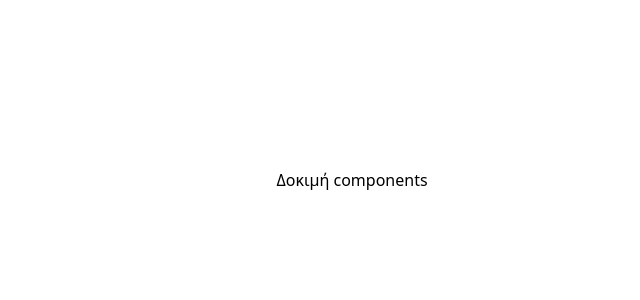
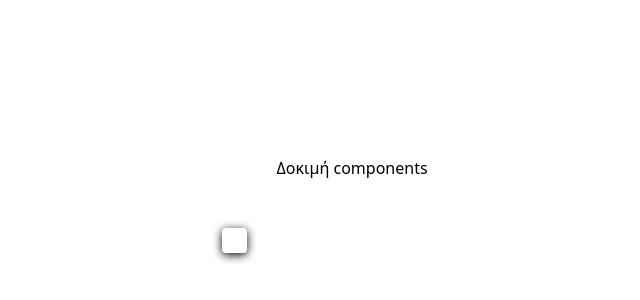
Before and after one commit to NikosKouroumpetsis/stem-ui, a Nuxt app: page / in a window 1280 px wide. Shown: the part 196-496 px from the top of the page, without its empty margins (288-928 px from the left). Built offline with nearby package versions, Linux system fonts and the light colour scheme.

Commit message:
BaseCheckbox and customVModel

```diff
--- /dev/null
+++ b/packages/Base/BaseCheckbox/BaseCheckbox.vue
@@ -0,0 +1,100 @@
+<script lang="ts">
+import type { InjectionKey, Ref, SetupContext } from "vue";
+import { ref, watch, computed, provide, toRefs } from "vue";
+
+interface CheckboxProvideValue {
+  disabled: Ref<boolean>;
+  state: Ref<CheckedState>;
+}
+
+export const CHECKBOX_INJECTION_KEY =
+  Symbol() as InjectionKey<CheckboxProvideValue>;
+
+export default {
+  inheritAttrs: false,
+};
+</script>
+
+<script setup lang="ts">
+import { Primitive, usePrimitiveElement } from "../../Core/primitive";
+import type { CheckedState } from "./utils";
+import { getState, isIndeterminate } from "./utils";
+import { BaseCheckboxProps, BaseCheckboxEmits } from "./types";
+import { useVModel } from "../../Core/shared";
+
+const props = withDefaults(defineProps<BaseCheckboxProps>(), {
+  checked: undefined,
+  value: "on",
+  as: "button",
+});
+const emits = defineEmits<BaseCheckboxEmits>();
+const { disabled } = toRefs(props);
+
+const checked = useVModel(props, "checked", emits, {
+  defaultValue: props.defaultChecked,
+  passive: true,
+});
+
+const { primitiveElement, currentElement } = usePrimitiveElement();
+// We set this to true by default so that events bubble to forms without JS (SSR)
+const isFormControl = computed(() =>
+  currentElement.value ? Boolean(currentElement.value.closest("form")) : true
+);
+const ariaLabel = computed(() =>
+  props.id && currentElement.value
+    ? (document.querySelector(`[for=${props.id}]`) as HTMLLabelElement)
+        ?.innerText
+    : undefined
+);
+
+provide(CHECKBOX_INJECTION_KEY, {
+  disabled,
+  state: checked,
+});
+</script>
+
+<template>
+  <Primitive
+    v-bind="$attrs"
+    :id="id"
+    ref="primitiveElement"
+    role="checkbox"
+    :as-child="props.asChild"
+    :as="as"
+    :type="as === 'button' ? 'button' : undefined"
+    :value="value"
+    :aria-checked="isIndeterminate(checked) ? 'mixed' : checked"
+    :aria-required="required"
+    :aria-label="$attrs['aria-label'] || ariaLabel"
+    :data-state="getState(checked)"
+    :data-disabled="disabled ? '' : undefined"
+    :disabled="disabled"
+    @keydown.enter.prevent="
+      () => {
+        // According to WAI ARIA, Checkboxes don't activate on enter keypress
+      }
+    "
+    @click="checked = !checked"
+  >
+    <slot />
+  </Primitive>
+
+  <input
+    v-if="isFormControl"
+    type="checkbox"
+    tabindex="-1"
+    aria-hidden
+    :defaultChecked="isIndeterminate(checked) ? false : checked"
+    :checked="checked"
+    :name="props.name"
+    :disabled="props.disabled"
+    :required="props.required"
+    :style="{
+      transform: 'translateX(-100%)',
+      position: 'absolute',
+      pointerEvents: 'none',
+      opacity: 0,
+      margin: 0,
+    }"
+  />
+</template>
--- /dev/null
+++ b/packages/Base/BaseCheckbox/BaseCheckboxIndicator.vue
@@ -0,0 +1,32 @@
+<script lang="ts"></script>
+
+<script setup lang="ts">
+import { inject } from "vue";
+import { CHECKBOX_INJECTION_KEY } from "./BaseCheckbox.vue";
+import { Primitive } from "../../Core/primitive";
+import { BasePresence } from "../BasePresence";
+import { getState, isIndeterminate } from "./utils";
+import { BaseCheckboxIndicatorProps } from "./types";
+
+withDefaults(defineProps<BaseCheckboxIndicatorProps>(), {
+  as: "span",
+});
+
+const context = inject(CHECKBOX_INJECTION_KEY);
+</script>
+
+<template>
+  <BasePresence
+    :present="forceMount || isIndeterminate(context!.state.value) || context?.state.value === true"
+  >
+    <Primitive
+      :data-state="getState(context!.state.value)"
+      :data-disabled="context?.disabled.value ? '' : undefined"
+      :style="{ pointerEvents: 'none' }"
+      :as-child="asChild"
+      :as="as"
+    >
+      <slot />
+    </Primitive>
+  </BasePresence>
+</template>
--- /dev/null
+++ b/packages/Base/BaseCheckbox/index.ts
@@ -0,0 +1,8 @@
+export { default as BaseCheckbox } from "./BaseCheckbox.vue";
+export { default as BaseCheckboxIndicator } from "./BaseCheckboxIndicator.vue";
+
+export type {
+  BaseCheckboxProps,
+  BaseCheckboxEmits,
+  BaseCheckboxIndicatorProps,
+} from "./types";
--- /dev/null
+++ b/packages/Base/BaseCheckbox/types.ts
@@ -0,0 +1,19 @@
+import { type PrimitiveProps } from "../../Core/primitive/index";
+
+export interface BaseCheckboxProps extends PrimitiveProps {
+  defaultChecked?: boolean;
+  checked?: boolean;
+  disabled?: boolean;
+  required?: boolean;
+  name?: string;
+  value?: string;
+  id?: string;
+}
+
+export type BaseCheckboxEmits = {
+  "update:checked": [value: boolean];
+};
+
+export interface BaseCheckboxIndicatorProps extends PrimitiveProps {
+  forceMount?: boolean;
+}
--- /dev/null
+++ b/packages/Base/BaseCheckbox/utils.ts
@@ -0,0 +1,15 @@
+export type CheckedState = boolean | "indeterminate";
+
+export function isIndeterminate(
+  checked?: CheckedState
+): checked is "indeterminate" {
+  return checked === "indeterminate";
+}
+
+export function getState(checked: CheckedState) {
+  return isIndeterminate(checked)
+    ? "indeterminate"
+    : checked
+    ? "checked"
+    : "unchecked";
+}
--- a/packages/Base/BasePresence/index.ts
+++ b/packages/Base/BasePresence/index.ts
@@ -1 +1 @@
-export { default as Presence } from "./Presence.vue";
+export { default as BasePresence } from "./BasePresence.vue";
--- a/packages/Base/BaseToggle/BaseToggle.vue
+++ b/packages/Base/BaseToggle/BaseToggle.vue
@@ -67,4 +67,3 @@ const dataState = computed<DataState>(() => {
     <slot />
   </Primitive>
 </template>
-./BaseTogleProps ../../Primitive
--- a/packages/Core/shared/index.ts
+++ b/packages/Core/shared/index.ts
@@ -13,3 +13,4 @@ export { isValidVNodeElement } from "./isValidVNodeElement";
 export { useBodyScrollLock } from "./useBodyScrollLock";
 export { useTypeahead } from "./useTypeahead";
 export { createContext } from "./createContext";
+export { useVModel } from "./useVModel";
--- /dev/null
+++ b/packages/Core/shared/useVModel.ts
@@ -0,0 +1,37 @@
+import { ref, watch, Ref, isRef } from "vue";
+
+export function useVModel<T>(
+  props: Record<string, any>,
+  propName: string,
+  emit: (...args: any[]) => void,
+  options: { defaultValue?: T; passive?: boolean } = {}
+): Ref<T> {
+  const propValue = props[propName];
+  const state = isRef(propValue)
+    ? propValue
+    : ref(propValue ?? options.defaultValue);
+
+  watch(
+    () => props[propName],
+    (newVal) => {
+      if (newVal !== undefined) {
+        if (isRef(newVal)) {
+          state.value = newVal.value;
+        } else {
+          state.value = newVal;
+        }
+      }
+    },
+    { immediate: true }
+  );
+
+  watch(
+    state,
+    (newValue) => {
+      emit(`update:${propName}`, newValue);
+    },
+    { immediate: options.passive }
+  );
+
+  return state;
+}
--- a/pages/index.vue
+++ b/pages/index.vue
@@ -1,16 +1,36 @@
 <template>
   <div class="flex flex-col justify-center items-center min-h-screen">
     <div class="mb-12 flex justify-center">Δοκιμή components</div>
+    <div class="flex flex-col gap-2.5">
+      <label
+        class="flex flex-row gap-4 items-center [&>.checkbox]:hover:bg-neutral-100"
+      >
+        <BaseCheckbox
+          v-model:checked="switchState"
+          class="shadow-blackA7 hover:bg-green3 flex h-[25px] w-[25px] appearance-none items-center justify-center rounded-[4px] bg-white shadow-[0_2px_10px] outline-none focus-within:shadow-[0_0_0_2px_black]"
+        >
+          <BaseCheckboxIndicator
+            class="bg-white h-full w-full rounded flex items-center justify-center"
+          >
+            A
+          </BaseCheckboxIndicator>
+        </BaseCheckbox>
+        <span class="select-none text-white">Accept terms and conditions.</span>
+      </label>
+    </div>
   </div>
 </template>
 
 <script setup lang="ts">
-const tags = Array.from({ length: 50 }).map(
-  (_, i, a) => `v1.2.0-beta.${a.length - i}`
-);
+import {
+  BaseCheckbox,
+  BaseCheckboxIndicator,
+} from "../packages/Base/BaseCheckbox";
+
+const switchState = ref(false);
 
 watchEffect(() => {
-  console.log();
+  console.log(switchState.value);
 });
 </script>
 
```
Also changed, not shown: packages/Base/BasePresence/BasePresence.vue (renamed from packages/Base/BasePresence/Presence.vue).
